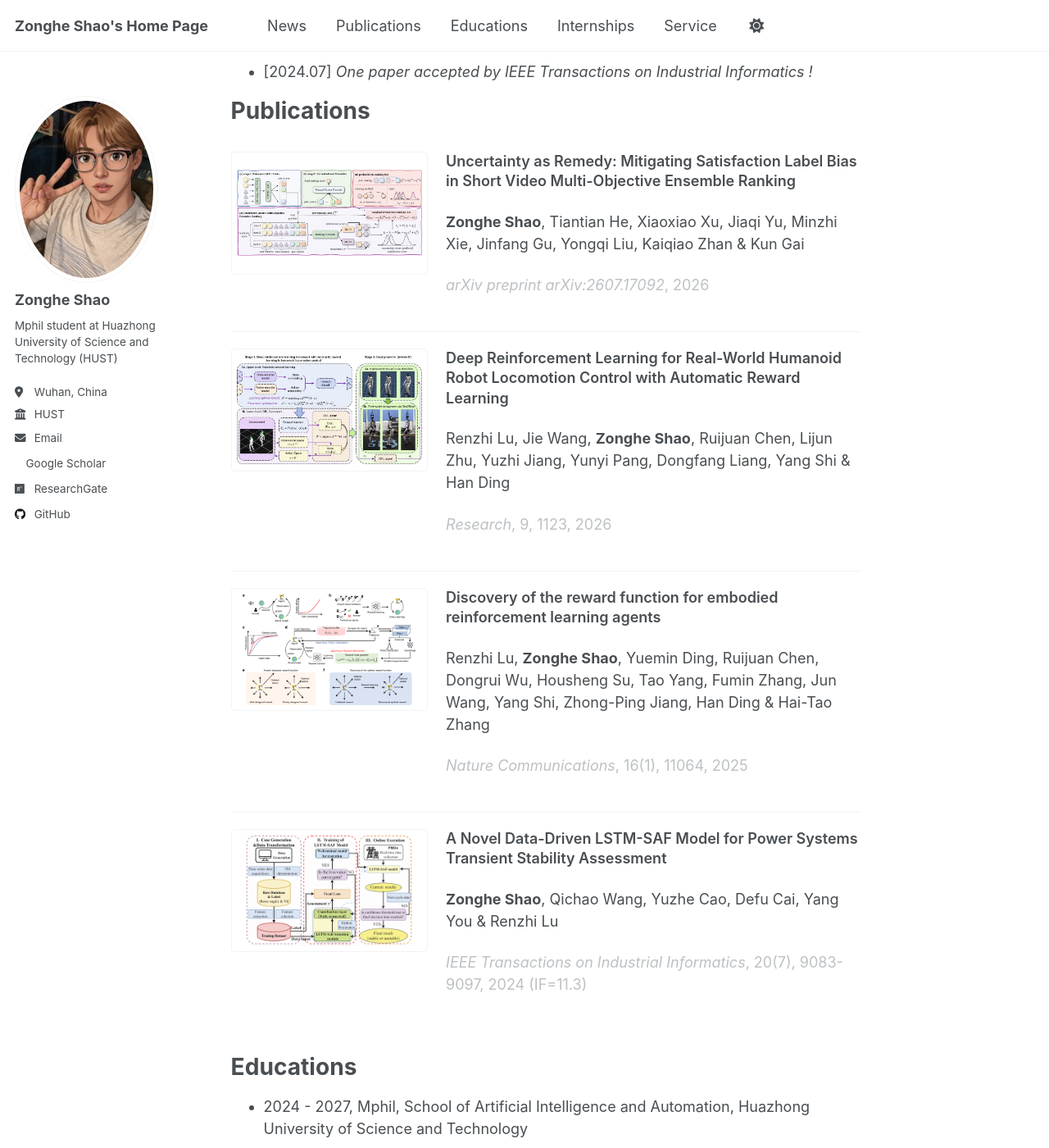
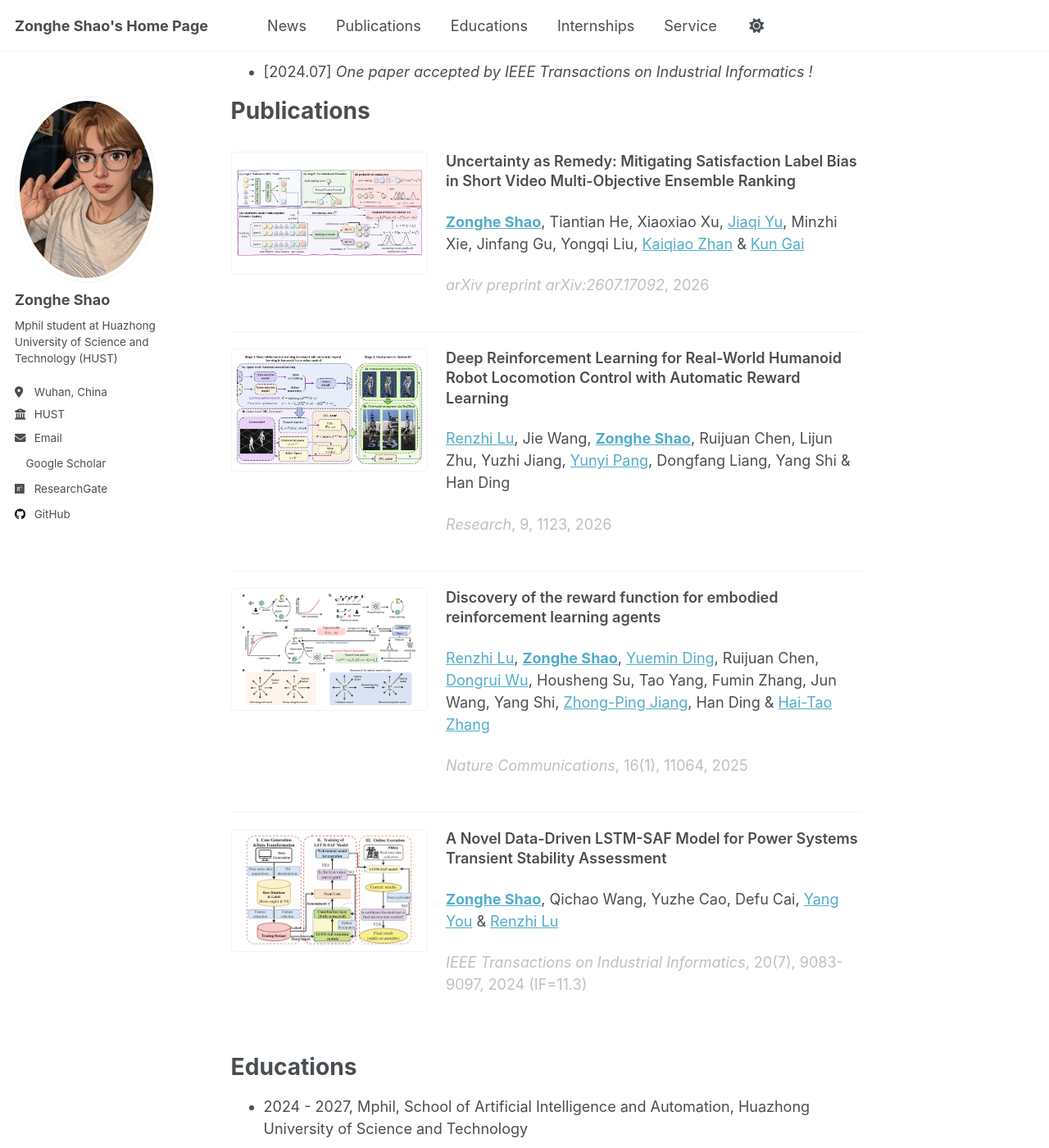
Before and after one commit to zhshao17/zhshao17.github.io, a Jekyll site: the page built from _pages/about.md, in a window 1280 px wide and 1400 px high, scrolled down 809 px. Shown: the whole window at 82% size. Built offline with Jekyll 4.4.1, drawn with Linux system fonts in a browser that asks for light colours; a script that is not in the unit is left out; part of the change alters nothing that is shown.

```diff
--- a/_data/publications.yml
+++ b/_data/publications.yml
@@ -2,10 +2,12 @@
 # Rendered by _includes/pub-list.html on both the homepage and /publications/.
 # Order here is the display order (newest first).
 # `image` is the methodology overview figure; leave empty to render text-only.
+# Author names link to verified Google Scholar profiles; unlinked names had no
+# confidently matchable profile (common names), so they are left plain.
 
 - year: 2026
   title: "Uncertainty as Remedy: Mitigating Satisfaction Label Bias in Short Video Multi-Objective Ensemble Ranking"
-  authors: "<strong>Zonghe Shao</strong>, Tiantian He, Xiaoxiao Xu, Jiaqi Yu, Minzhi Xie, Jinfang Gu, Yongqi Liu, Kaiqiao Zhan &amp; Kun Gai"
+  authors: '<a href="https://scholar.google.com/citations?user=nwrx-_EAAAAJ"><strong>Zonghe Shao</strong></a>, Tiantian He, Xiaoxiao Xu, <a href="https://scholar.google.com/citations?user=uhio6wMAAAAJ">Jiaqi Yu</a>, Minzhi Xie, Jinfang Gu, Yongqi Liu, <a href="https://scholar.google.com/citations?user=7phrAWgAAAAJ">Kaiqiao Zhan</a> &amp; <a href="https://scholar.google.com/citations?user=PXO4ygEAAAAJ">Kun Gai</a>'
   venue: "arXiv preprint arXiv:2607.17092"
   detail: ""
   note: ""
@@ -14,7 +16,7 @@
 
 - year: 2026
   title: "Deep Reinforcement Learning for Real-World Humanoid Robot Locomotion Control with Automatic Reward Learning"
-  authors: "Renzhi Lu, Jie Wang, <strong>Zonghe Shao</strong>, Ruijuan Chen, Lijun Zhu, Yuzhi Jiang, Yunyi Pang, Dongfang Liang, Yang Shi &amp; Han Ding"
+  authors: '<a href="https://scholar.google.com/citations?user=V5MSRhYAAAAJ">Renzhi Lu</a>, Jie Wang, <a href="https://scholar.google.com/citations?user=nwrx-_EAAAAJ"><strong>Zonghe Shao</strong></a>, Ruijuan Chen, Lijun Zhu, Yuzhi Jiang, <a href="https://scholar.google.com/citations?user=ys_c-rMAAAAJ">Yunyi Pang</a>, Dongfang Liang, Yang Shi &amp; Han Ding'
   venue: "Research"
   detail: "9, 1123"
   note: ""
@@ -23,7 +25,7 @@
 
 - year: 2025
   title: "Discovery of the reward function for embodied reinforcement learning agents"
-  authors: "Renzhi Lu, <strong>Zonghe Shao</strong>, Yuemin Ding, Ruijuan Chen, Dongrui Wu, Housheng Su, Tao Yang, Fumin Zhang, Jun Wang, Yang Shi, Zhong-Ping Jiang, Han Ding &amp; Hai-Tao Zhang"
+  authors: '<a href="https://scholar.google.com/citations?user=V5MSRhYAAAAJ">Renzhi Lu</a>, <a href="https://scholar.google.com/citations?user=nwrx-_EAAAAJ"><strong>Zonghe Shao</strong></a>, <a href="https://scholar.google.com/citations?user=_B7YqukAAAAJ">Yuemin Ding</a>, Ruijuan Chen, <a href="https://scholar.google.com/citations?user=UYGzCPEAAAAJ">Dongrui Wu</a>, Housheng Su, Tao Yang, Fumin Zhang, Jun Wang, Yang Shi, <a href="https://scholar.google.com/citations?user=COrhJXcAAAAJ">Zhong-Ping Jiang</a>, Han Ding &amp; <a href="https://scholar.google.com/citations?user=y089Rj8AAAAJ">Hai-Tao Zhang</a>'
   venue: "Nature Communications"
   detail: "16(1), 11064"
   note: ""
@@ -32,7 +34,7 @@
 
 - year: 2024
   title: "A Novel Data-Driven LSTM-SAF Model for Power Systems Transient Stability Assessment"
-  authors: "<strong>Zonghe Shao</strong>, Qichao Wang, Yuzhe Cao, Defu Cai, Yang You &amp; Renzhi Lu"
+  authors: '<a href="https://scholar.google.com/citations?user=nwrx-_EAAAAJ"><strong>Zonghe Shao</strong></a>, Qichao Wang, Yuzhe Cao, Defu Cai, <a href="https://scholar.google.com/citations?user=jF4dPZwAAAAJ">Yang You</a> &amp; <a href="https://scholar.google.com/citations?user=V5MSRhYAAAAJ">Renzhi Lu</a>'
   venue: "IEEE Transactions on Industrial Informatics"
   detail: "20(7), 9083-9097"
   note: "IF=11.3"
```
